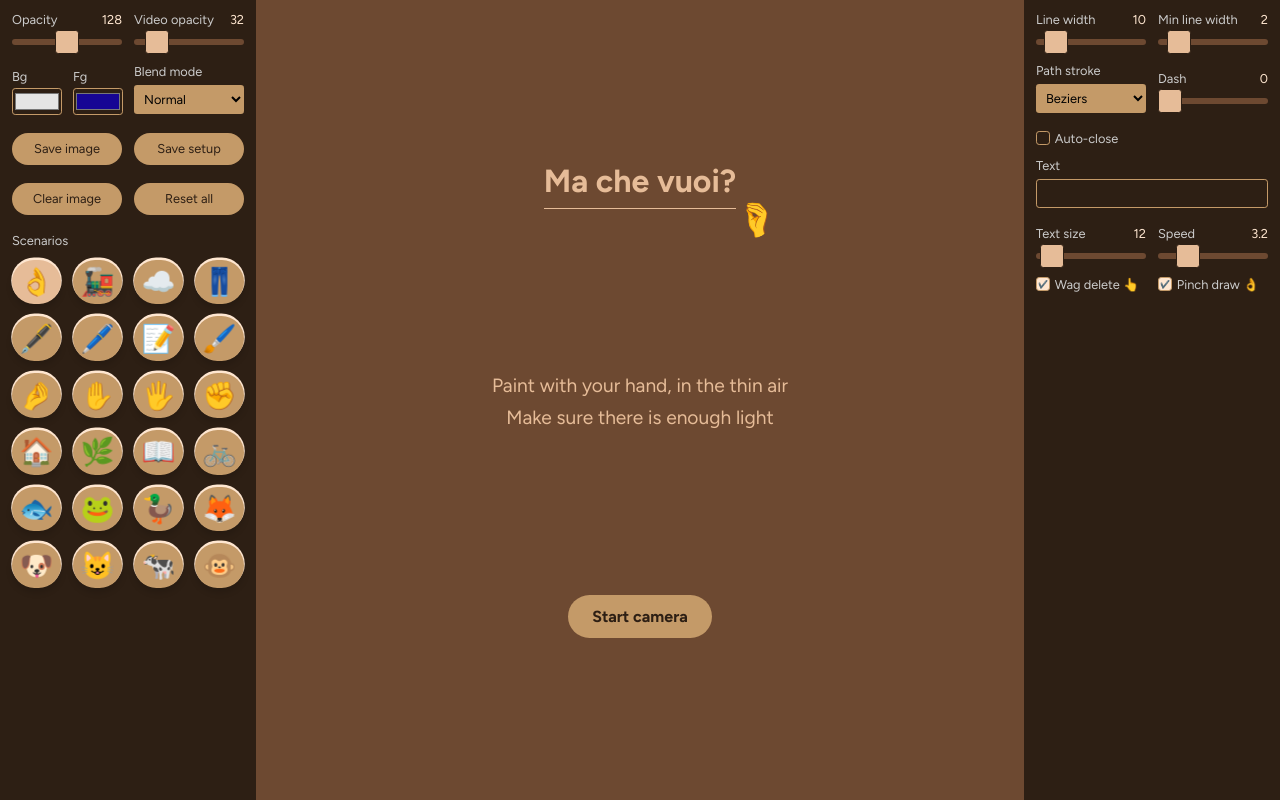
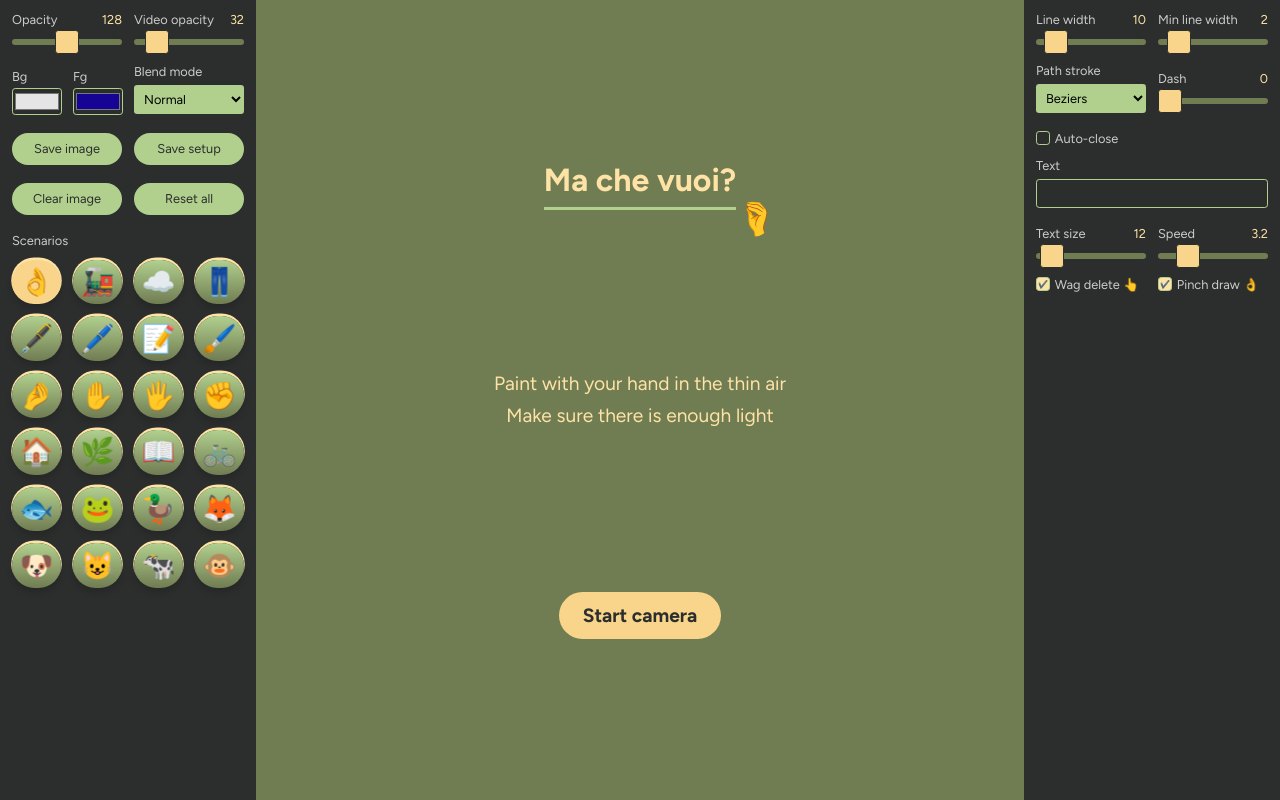
Before and after one commit to cincplug/machevuoi, a Next.js app: page / in a window 1280 px wide. Built offline with nearby package versions, Linux system fonts and the light colour scheme; a web font is replaced by a local one.

Commit message:
Add outstanding default theme

```diff
--- a/app/components/nav/Splash.tsx
+++ b/app/components/nav/Splash.tsx
@@ -12,7 +12,7 @@ const Splash: React.FC<IProps> = ({ handlePlayButtonClick }) => {
       </h1>
       <div className="slogan">
         <div className="slogan-text">
-          <p>Paint with your hand, in the thin air</p>
+          <p>Paint with your hand in the thin air</p>
           <p>Make sure there is enough light</p>
         </div>
       </div>
--- a/app/styles.scss
+++ b/app/styles.scss
@@ -29,11 +29,13 @@
   --color-silver: #ccc;
   --color-blue-light: #0ce;
   --color-blue: #068;
-  --color-skin-dark: #2d1f14;
-  --color-skin-mid-dark: #6d4931;
-  --color-skin-mid: #c49a68;
-  --color-skin-mid-light: #e6bc98;
-  --color-skin-light: #ffe7d1;
+  --color-skin-dark: #2b2e2c;
+  --color-skin-mid-dark: #707c52;
+  --color-skin-mid: #b1d08e;
+  --color-skin-mid-light: #f8d58a;
+  --color-skin-light: #ffe3a6;
+
+
   --color-yellow: #ec2;
   --color-red: #c22;
 
@@ -45,6 +47,8 @@
     var(--color-black),
     var(--color-black-light-semi)
   );
+
+  --gradient-dolce: linear-gradient(to bottom, var(--color-skin-mid), var(--color-skin-mid-dark));
 
   --gap: 0.75rem;
   --gap-half: calc(var(--gap) / 2);
@@ -58,6 +62,7 @@
   --font-size-s: 0.5rem;
   --font-size-m: 0.8rem;
   --font-size-l: 1rem;
+  --font-size-xl: 1.2rem;
 }
 
 .theme {
@@ -121,8 +126,12 @@ button {
   &.splash-button {
     margin: 0 var(--gap);
     padding: var(--gap) var(--gap-double);
-    font-size: var(--font-size-l);
+    font-size: var(--font-size-xl);
     font-weight: bold;
+    background-color: var(--color-skin-mid-light);
+    &:hover {
+      background-color: var(--color-skin-light);
+    }
   }
   &.video-button {
     background-color: var(--color-blue-light);
@@ -270,7 +279,7 @@ legend {
 
   button {
     &.active {
-      background-color: var(--bg-input-active);
+      background: var(--bg-input-active);
     }
   }
 
@@ -285,6 +294,9 @@ legend {
       padding: 0.4rem;
       box-shadow: 0 0.3rem 0.4rem #0002,
         0 -0.1rem 0 0.05rem var(--color-skin-light);
+        &.inactive:not(:hover) {
+          background: var(--gradient-dolce);
+        }
     }
   }
 
@@ -447,7 +459,7 @@ label {
   background: var(--color-skin-mid-dark);
   flex-direction: column;
   justify-content: space-evenly;
-  color: var(--color-skin-mid-light);
+  color: var(--color-skin-light);
 
   @keyframes gesture {
     0% {
@@ -477,11 +489,11 @@ label {
   }
 
   @keyframes slogan {
-    0%, 50% {
-      transform: translateY(100%);
+    0%, 96% {
+      opacity: 0;
     }
     100% {
-      transform: translateY(0);
+      opacity: 1;
     }
   }
 
@@ -499,9 +511,9 @@ label {
       display: block;
       content: "";
       position: absolute;
-      height: 0.1rem;
+      height: 0.2rem;
       top: 100%;
-      background: var(--color-skin-mid-light);
+      background: var(--color-skin-mid);
       animation: gesture-line 1.5s forwards;
     }
     &:after {
@@ -523,7 +535,7 @@ label {
   }
 
   .slogan-text {
-    animation: slogan 3s ease-out forwards;
+    animation: slogan 2s ease-out forwards;
   }
 }
 
```
